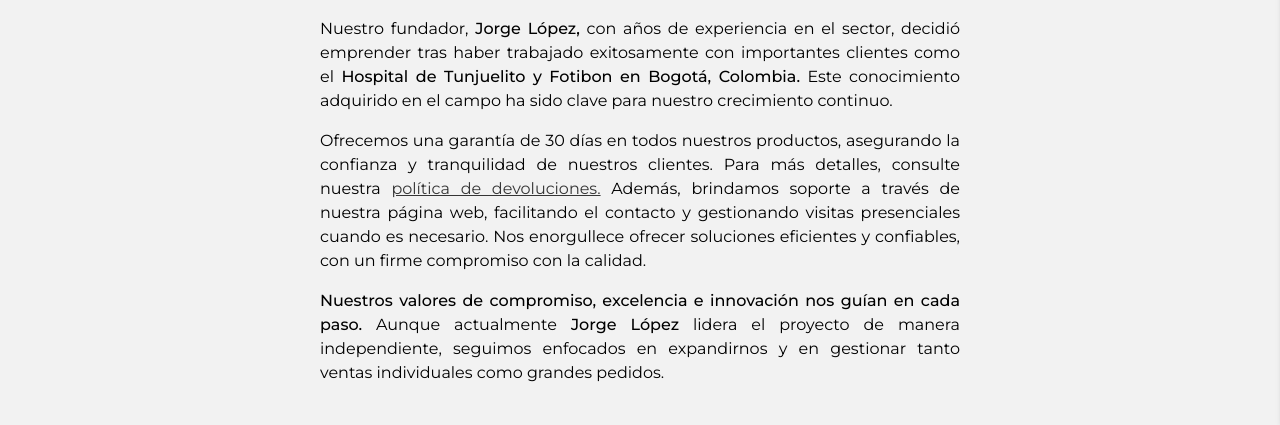
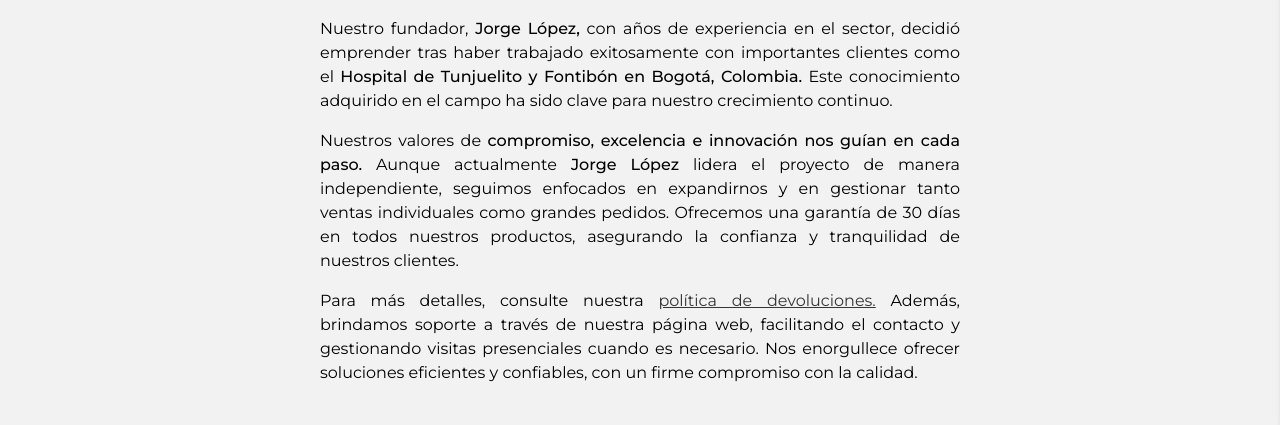
Before and after one commit to jorgecartuchos/frontend-jc, a React (Vite) app: page /nosotros in a window 1280 px wide. Shown: the part 375-800 px from the top of the page. Built offline with nearby package versions, Linux system fonts and the light colour scheme; no server answers.

Commit message:
Ajustar narración en la sección de 'Acerca de Nosotros'

```diff
--- a/src/paginas/Nosotros.jsx
+++ b/src/paginas/Nosotros.jsx
@@ -9,14 +9,15 @@
         <h1 className="font-montserrat uppercase text-4xl font-medium">Acerca de nosotros</h1>
         <p className="mt-10 font-montserrat font-normal text-base w-11/12 md:w-2/3 lg:w-1/2 text-justify">En<span className="font-medium"> Jorge Cartuchos,</span> nuestra misión es ofrecer <span className="font-medium"> toners láser de alta calidad a precios competitivos, garantizando la satisfacción total de nuestros clientes.</span> Desde nuestro inicio, nos hemos comprometido a ser líderes en el mercado de Bogotá, construyendo una base sólida respaldada por un equipo especializado y contratos duraderos con empresas y hospitales.
          </p>
-         <p className="mt-4 font-montserrat font-normal text-base w-11/12 md:w-2/3 lg:w-1/2 text-justify">Nuestro fundador, <span className="font-medium"> Jorge López,</span> con años de experiencia en el sector, decidió emprender tras haber trabajado exitosamente con importantes clientes como el <span className="font-medium"> Hospital de Tunjuelito y Fotibon en Bogotá, Colombia.</span> Este conocimiento adquirido en el campo ha sido clave para nuestro crecimiento continuo.
+         <p className="mt-4 font-montserrat font-normal text-base w-11/12 md:w-2/3 lg:w-1/2 text-justify">Nuestro fundador, <span className="font-medium"> Jorge López,</span> con años de experiencia en el sector, decidió emprender tras haber trabajado exitosamente con importantes clientes como el <span className="font-medium"> Hospital de Tunjuelito y Fontibón en Bogotá, Colombia.</span> Este conocimiento adquirido en el campo ha sido clave para nuestro crecimiento continuo.
          </p>
 
-         <p className="mt-4 font-montserrat font-normal text-base w-11/12 md:w-2/3 lg:w-1/2 text-justify">Ofrecemos una garantía de 30 días en todos nuestros productos, asegurando la confianza y tranquilidad de nuestros clientes. Para más detalles, consulte nuestra <Link to="/devoluciones" className="text-[#353535] underline transition-all duration-500 hover:font-medium hover:text-black">política de devoluciones.</Link> Además, brindamos soporte a través de nuestra página web, facilitando el contacto y gestionando visitas presenciales cuando es necesario. Nos enorgullece ofrecer soluciones eficientes y confiables, con un firme compromiso con la calidad.
+         <p className="mt-4 font-montserrat font-normal text-base w-11/12 md:w-2/3 lg:w-1/2 text-justify">Nuestros valores de <span className="font-medium">compromiso, excelencia e innovación nos guían en cada paso.</span> Aunque actualmente <span className="font-medium"> Jorge López</span> lidera el proyecto de manera independiente, seguimos enfocados en expandirnos y en gestionar tanto ventas individuales como grandes pedidos. Ofrecemos una garantía de 30 días en todos nuestros productos, asegurando la confianza y tranquilidad de nuestros clientes.
          </p>
 
-         <p className="mt-4 font-montserrat font-normal text-base w-11/12 md:w-2/3 lg:w-1/2 text-justify"><span className="font-medium">Nuestros valores de compromiso, excelencia e innovación nos guían en cada paso.</span> Aunque actualmente <span className="font-medium"> Jorge López</span> lidera el proyecto de manera independiente, seguimos enfocados en expandirnos y en gestionar tanto ventas individuales como grandes pedidos.
+         <p className="mt-4 font-montserrat font-normal text-base w-11/12 md:w-2/3 lg:w-1/2 text-justify">Para más detalles, consulte nuestra <Link to="/devoluciones" className="text-[#353535] underline transition-all duration-500 hover:font-medium hover:text-black">política de devoluciones.</Link> Además, brindamos soporte a través de nuestra página web, facilitando el contacto y gestionando visitas presenciales cuando es necesario. Nos enorgullece ofrecer soluciones eficientes y confiables, con un firme compromiso con la calidad.
          </p>
+
 
          {/* <div className="grid grid-cols-1 mt-14 md:grid-cols-2 lg:grid-cols-2 w-11/12 md:w-2/3 lg:w-1/2 gap-4">
           <div className="w-full h-auto">
```
